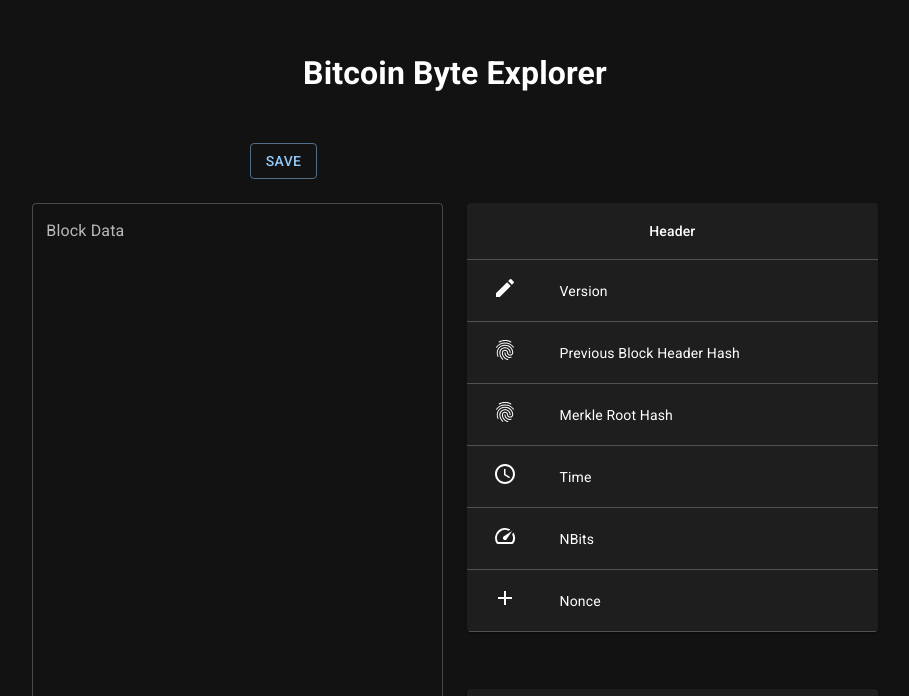
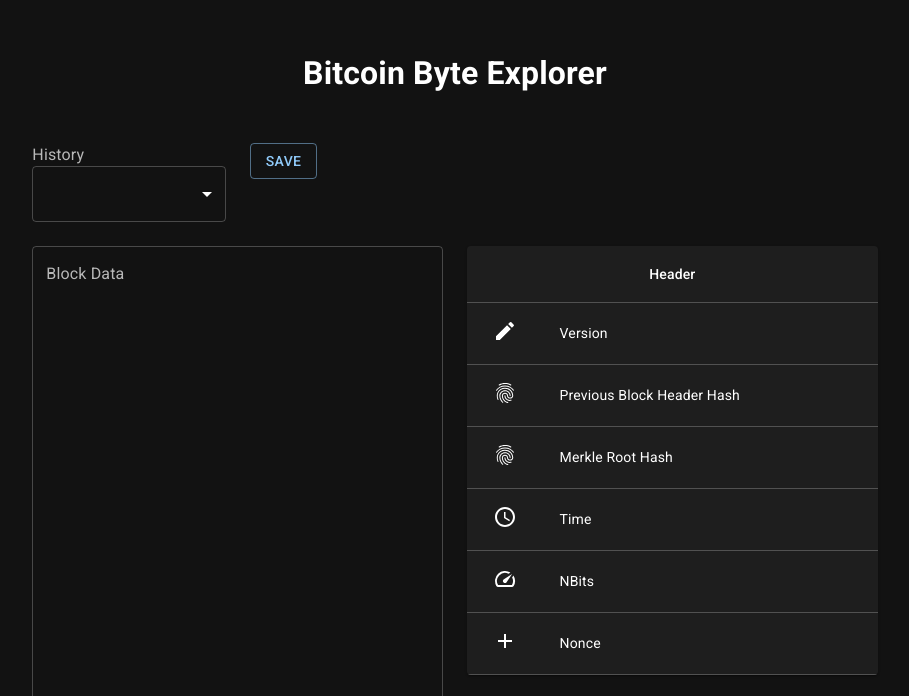
Before and after one commit to BenHunt-io/byte-explorer-frontend, a Next.js app: page / in a window 1280 px wide. Shown: the part 104-800 px from the top of the page, without its empty margins (185-1094 px from the left). Built offline with nearby package versions, Linux system fonts and the light colour scheme; no server answers.

Commit message:
added drop down list of workhistory

```diff
--- a/pages/index.tsx
+++ b/pages/index.tsx
@@ -5,7 +5,7 @@ import '@fontsource/roboto/300.css';
 import '@fontsource/roboto/400.css';
 import '@fontsource/roboto/500.css';
 import '@fontsource/roboto/700.css';
-import { Button, Collapse, createTheme, CssBaseline, Icon, IconButton, MenuItem, Paper, Select, Table, TableBody, TableCell, TableContainer, TableHead, TableRow, TextField, TextFieldPropsSizeOverrides } from '@mui/material';
+import { Autocomplete, Button, Collapse, createTheme, CssBaseline, FormControl, Icon, IconButton, InputLabel, MenuItem, Paper, Select, Stack, Table, TableBody, TableCell, TableContainer, TableHead, TableRow, TextField, TextFieldPropsSizeOverrides } from '@mui/material';
 import React, { useEffect } from 'react';
 import { ThemeProvider } from '@emotion/react';
 import TransactionTable from '../components/pages/home/TransactionTable';
@@ -15,6 +15,7 @@ import {TransactionHeaderTable,  TransactionHeaderModel } from '../components/pa
 import Block from '../lib/Block';
 import TransactionOutDetailTable, { TransactionOutputDetail } from '../components/pages/home/TransactionOutDetailTable';
 import TransactionInDetailTable, { TransactionInputDetail } from '../components/pages/home/TransactionInDetailTable';
+import { SelectAllRounded, WorkHistory } from '@mui/icons-material';
 
 
 const darkTheme = createTheme({
@@ -72,9 +73,20 @@ const Home: NextPage = () => {
   const isTxSelected = () => txSelected;
   const isTxInputSelected = () => txInputSelected;
   const isTxOutputSelected = () => txOutputSelected;
+  const [history, setHistory] = React.useState<object[]>([]);
+  const [selected, setSelected] = React.useState<string>();
+//******************************************************************************** *//
 
+
+
+//-------------------------------------------------------------------------------
   // This "hook" or function gets called every time this component renders. (includes everytime it updates)
   useEffect(() => {
+    function transformToJson(response : any){
+      return response.json()
+    }
+
+
     /**
      * 1. Fetch Data From NestJS
      * 2. Set state that will be used for select menu
@@ -83,8 +95,42 @@ const Home: NextPage = () => {
      *    - You'll probably need to create a map to handle this.
      *    this is where you will save the data from fetching into variables
      */
-  })
+    let response = fetch('https://api.byteexplorer.com/history/gethistory')
+    .then(response => response.json())
+    //.then(transformToJson)
+    .then( workHistory => {
+      let tempHistory = [];
 
+      for(let i = 0; i < workHistory.length; i++){
+        let workEntry = {
+          state: workHistory[i].id,
+          view: workHistory[i].creationtime
+        }
+        tempHistory.push(workEntry)
+
+      }
+
+      setHistory(tempHistory);
+      console.log(tempHistory)
+    })
+
+  },[]
+  )
+  function generateMenuItems(){
+    console.log(history);
+    let menuList = [];
+    for(let i = 0; i < history.length;i++){
+      menuList.push(
+        //@ts-ignore
+       <MenuItem value={history[i].state}>{history[i].view}</MenuItem>
+      );
+    }
+    return menuList;
+  }
+ /* function alertJson(response: any){
+    alert(commits[0].author.login));
+  }
+*/
   const onSaveClick = async () => {
     /**
      * Function for implementing what happens when you click the save button.
@@ -221,14 +267,27 @@ const Home: NextPage = () => {
 
         <Grid2 container xs={12}>
           <Grid2 xsOffset={2} xs={2}>
-              {/*
-                  FOR JAY:
-                  SELECT MENU
-              */}
+
+                <InputLabel id="demo-simple-select-label">History</InputLabel>
+                <Select fullWidth
+                  labelId="demo-simple-select-label"
+                  id="demo-simple-select"
+                  value={selected}
+                  label="History"
+                  onChange={
+                    (e: any) =>{
+                      setSelected(e.target.value)
+                    }
+                  }
+
+                >
+                  {generateMenuItems()}
+                </Select>
+
           </Grid2>
           <Grid2 xs={2}>
               {
-                  <Button variant="outlined" onClick={onSaveClick}>Save</Button>
+                <Button variant="outlined" onClick={onSaveClick}>Save</Button>
               }
           </Grid2>
         </Grid2>
```
